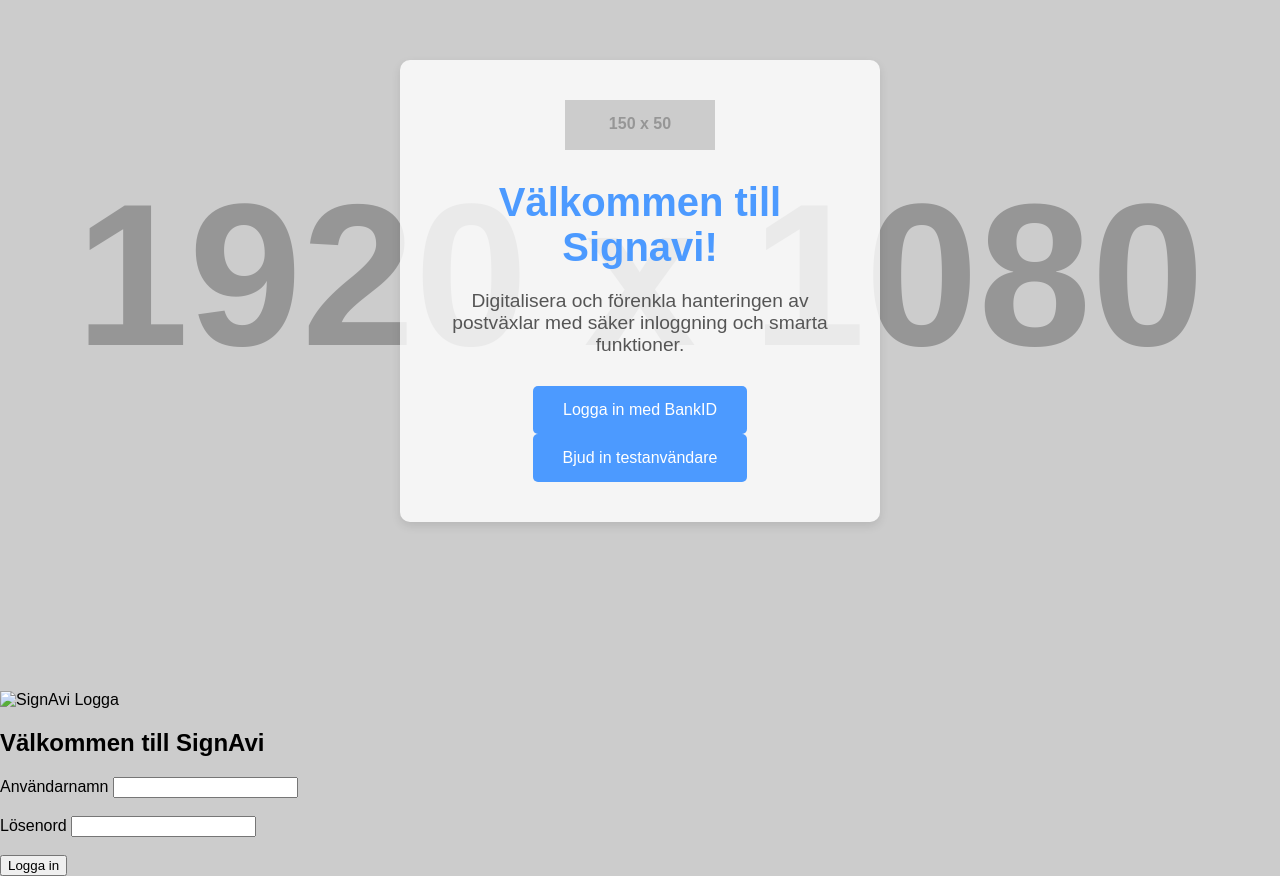
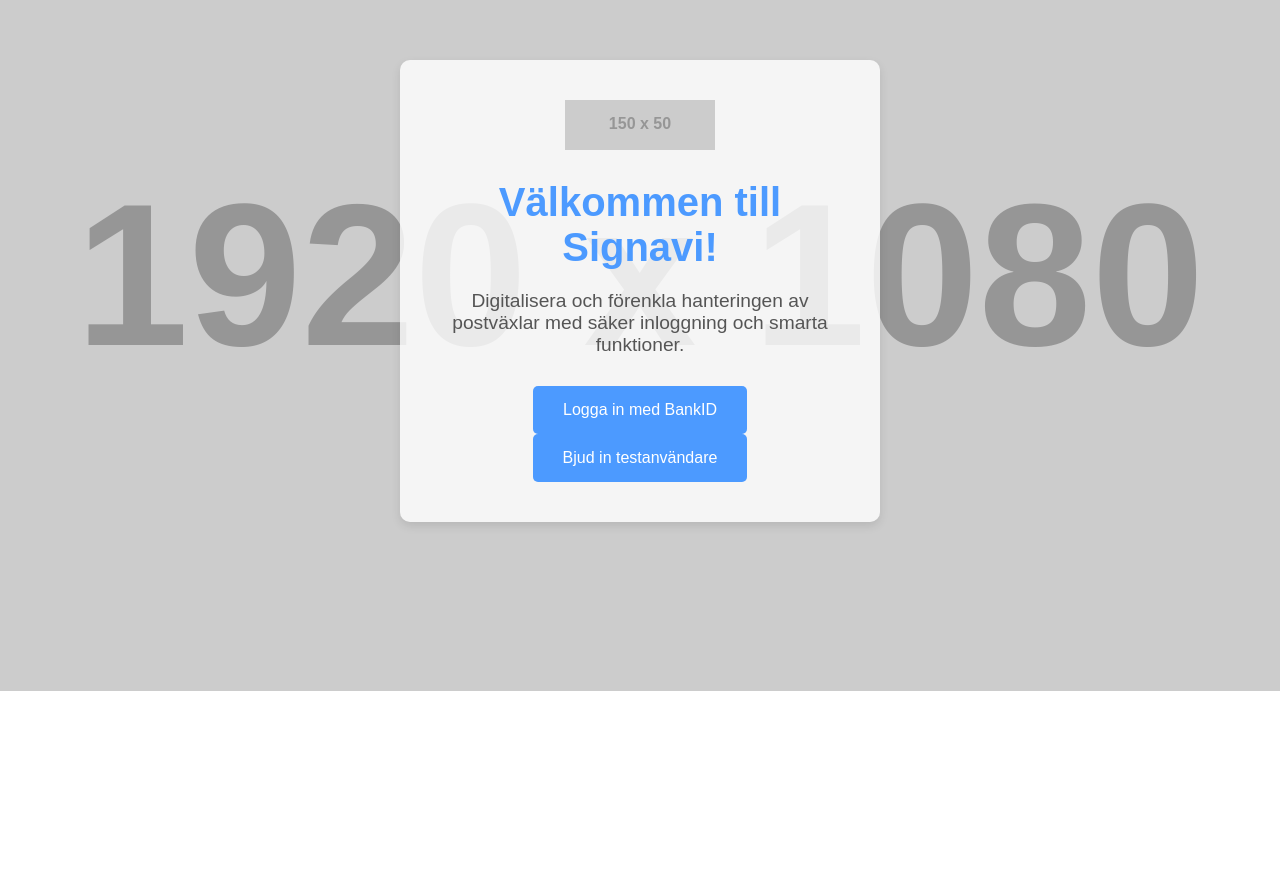
Before and after one commit to Pattvar/Signavi.se, a plain HTML site: page index.html in a window 1280 px wide. Shown: the part 109-985 px from the top of the page. After the commit the page ends 800 px from the top, so only its background shows below. Drawn offline with Linux system fonts and the light colour scheme; placeholder pictures from the web are drawn by us.

Commit message:
Update index.html

```diff
--- a/index.html
+++ b/index.html
@@ -113,33 +113,3 @@
 
 </body>
 </html>
-<!DOCTYPE html>
-<html lang="sv">
-<head>
-  <meta charset="UTF-8">
-  <meta name="viewport" content="width=device-width, initial-scale=1.0">
-  <title>Logga in</title>
-  <link rel="stylesheet" href="styles.css">
-</head>
-<body>
-  <div class="login-container">
-    <!-- Lägg till logotypen här -->
-    <div class="logo-container">
-      <img src="path-to-your-logo/logo.png" alt="SignAvi Logga" class="logo">
-    </div>
-    <h2>Välkommen till SignAvi</h2>
-    <form id="login-form">
-      <label for="username">Användarnamn</label>
-      <input type="text" id="username" name="username" required><br><br>
-
-      <label for="password">Lösenord</label>
-      <input type="password" id="password" name="password" required><br><br>
-
-      <button type="submit">Logga in</button>
-    </form>
-    <p id="error-message" style="color: red; display: none;">Felaktigt användarnamn eller lösenord.</p>
-  </div>
-
-  <script src="login.js"></script>
-</body>
-</html>
```
